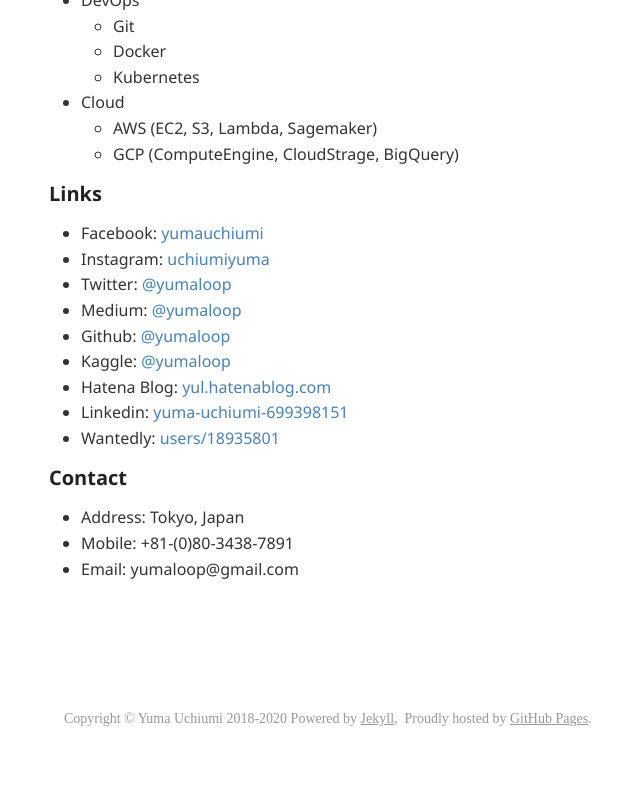
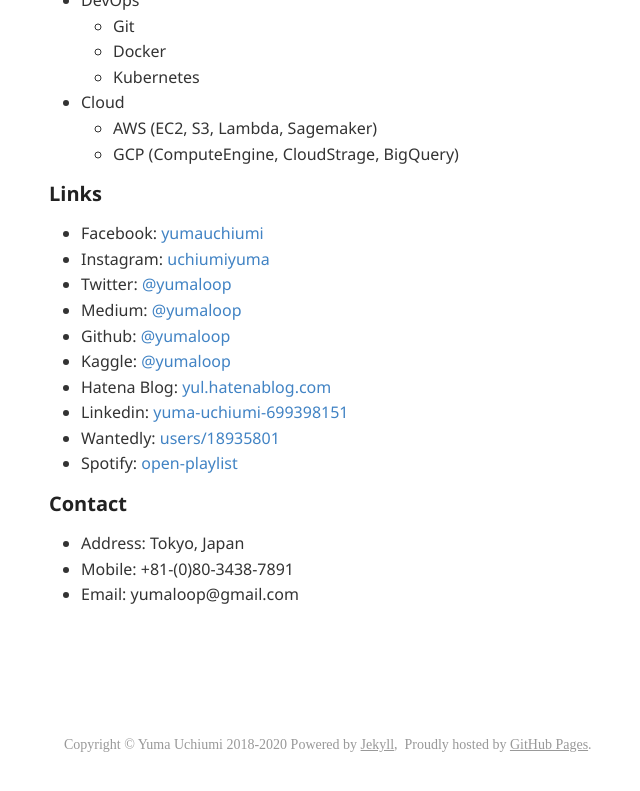
Before and after one commit to yumaloop/old-jekyll-blog-site, a Jekyll site: the page built from about.md, in a window 1280 px wide and 900 px high, scrolled down 1626 px. Shown: the top 791 px of the window, without its empty margins (41-681 px from the left). Built offline with Jekyll 4.4.1, drawn with Linux system fonts in a browser that asks for light colours; comment, search, counter and statistics services are not loaded.

Commit message:
update repo 2020年 4月12日 日曜日 12時47分00秒 JST

```diff
--- a/about.md
+++ b/about.md
@@ -71,6 +71,7 @@
 * Hatena Blog: [yul.hatenablog.com](https://yul.hatenablog.com/archive)
 * Linkedin: [yuma-uchiumi-699398151](https://www.linkedin.com/in/yuma-uchiumi-699398151/)
 * Wantedly: [users/18935801](https://www.wantedly.com/users/18935801)
+* Spotify: [open-playlist](https://open.spotify.com/user/xndo1nzh6y83p775etrktk2mv?si=s3ZU58pZTHKGt4aOfpwmKg)
 
 #### Contact
 
```
